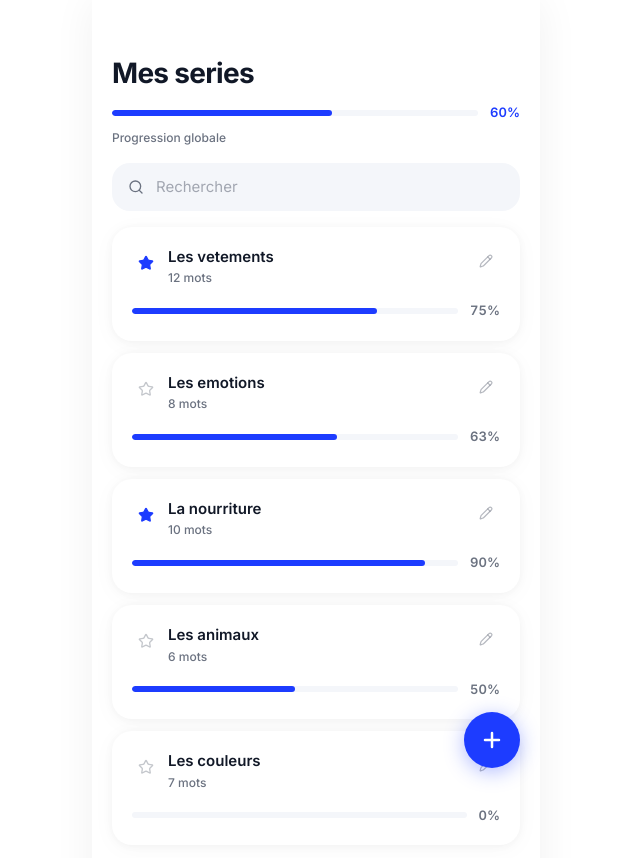
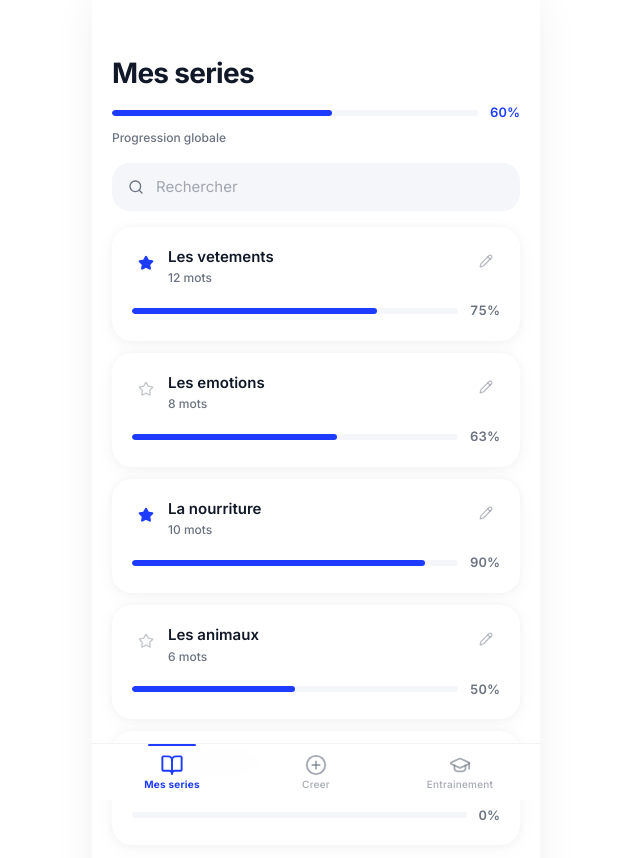
Before and after one commit to kelax12/v0-vocabulary-app-screen, a Next.js app: page / in a window 1280 px wide. Shown: the top 858 px of the page, without its empty margins (324-964 px from the left). Built offline with nearby package versions, Linux system fonts and the light colour scheme.

Commit message:
feat: add persistent bottom tab bar for unified navigation\n\nIntroduce bottom navigation with 3 tabs and adjust layout for better UX.

```diff
--- a/app/layout.tsx
+++ b/app/layout.tsx
@@ -1,6 +1,7 @@
 import type { Metadata, Viewport } from 'next'
 import { Inter } from 'next/font/google'
 import { Analytics } from '@vercel/analytics/next'
+import { AppShell } from '@/components/app-shell'
 import './globals.css'
 
 const inter = Inter({ subsets: ['latin'], variable: '--font-inter' })
@@ -44,7 +45,9 @@ export default function RootLayout({
   return (
     <html lang="fr">
       <body className={`${inter.variable} font-sans antialiased`}>
-        {children}
+        <AppShell>
+          {children}
+        </AppShell>
         <Analytics />
       </body>
     </html>
--- /dev/null
+++ b/components/app-shell.tsx
@@ -0,0 +1,18 @@
+"use client"
+
+import { usePathname } from "next/navigation"
+import { BottomNav } from "@/components/bottom-nav"
+
+const HIDDEN_NAV_PATHS = ["/train"]
+
+export function AppShell({ children }: { children: React.ReactNode }) {
+  const pathname = usePathname()
+  const hideNav = HIDDEN_NAV_PATHS.some((p) => pathname.startsWith(p))
+
+  return (
+    <>
+      {children}
+      {!hideNav && <BottomNav />}
+    </>
+  )
+}
--- /dev/null
+++ b/components/bottom-nav.tsx
@@ -0,0 +1,94 @@
+"use client"
+
+import { usePathname, useRouter } from "next/navigation"
+import { BookOpen, GraduationCap, PlusCircle } from "lucide-react"
+import { cn } from "@/lib/utils"
+
+interface NavItem {
+  label: string
+  href: string
+  icon: React.ComponentType<{ className?: string }>
+  matchPaths: string[]
+}
+
+const navItems: NavItem[] = [
+  {
+    label: "Mes series",
+    href: "/",
+    icon: BookOpen,
+    matchPaths: ["/", "/series"],
+  },
+  {
+    label: "Creer",
+    href: "/create",
+    icon: PlusCircle,
+    matchPaths: ["/create"],
+  },
+  {
+    label: "Entrainement",
+    href: "/train",
+    icon: GraduationCap,
+    matchPaths: ["/train"],
+  },
+]
+
+function isActive(pathname: string, matchPaths: string[]): boolean {
+  return matchPaths.some((mp) => {
+    if (mp === "/") return pathname === "/"
+    return pathname.startsWith(mp)
+  })
+}
+
+export function BottomNav() {
+  const pathname = usePathname()
+  const router = useRouter()
+
+  return (
+    <nav
+      className="fixed bottom-0 left-0 right-0 z-40 mx-auto max-w-md border-t border-border/50 bg-background/95 backdrop-blur-md"
+      role="navigation"
+      aria-label="Navigation principale"
+    >
+      {/* Safe area spacer for notch devices */}
+      <div className="flex items-stretch justify-around px-2 pb-[env(safe-area-inset-bottom,8px)]">
+        {navItems.map((item) => {
+          const active = isActive(pathname, item.matchPaths)
+          const Icon = item.icon
+
+          return (
+            <button
+              key={item.href}
+              onClick={() => router.push(item.href)}
+              className={cn(
+                "relative flex flex-1 flex-col items-center gap-0.5 py-2.5 transition-colors",
+                active
+                  ? "text-primary"
+                  : "text-muted-foreground/60 hover:text-muted-foreground"
+              )}
+              aria-current={active ? "page" : undefined}
+              aria-label={item.label}
+            >
+              <Icon
+                className={cn(
+                  "h-[22px] w-[22px] transition-all",
+                  active && "scale-105"
+                )}
+              />
+              <span
+                className={cn(
+                  "text-[10px] leading-tight tracking-wide",
+                  active ? "font-bold" : "font-medium"
+                )}
+              >
+                {item.label}
+              </span>
+              {active && (
+                <span className="absolute top-0 h-[2px] w-12 rounded-full bg-primary" />
+              )}
+            </button>
+          )
+        })}
+      </div>
+    </nav>
+  )
+}
--- a/components/create-series-screen.tsx
+++ b/components/create-series-screen.tsx
@@ -120,7 +120,7 @@ export function CreateSeriesScreen() {
         </div>
       </div>
 
-      <div className="flex flex-1 flex-col px-5 pb-8">
+      <div className="flex flex-1 flex-col px-5 pb-28">
         {/* Series name */}
         <section className="pt-4 pb-6">
           <label
--- a/components/my-series-dashboard.tsx
+++ b/components/my-series-dashboard.tsx
@@ -5,7 +5,6 @@ import { useRouter } from "next/navigation"
 import { DashboardHeader } from "@/components/dashboard-header"
 import { SearchBar } from "@/components/search-bar"
 import { SeriesCard } from "@/components/series-card"
-import { FloatingAddButton } from "@/components/floating-add-button"
 import {
   mockAllSeries,
   getSeriesProgress,
@@ -46,17 +45,13 @@ export function MySeriesDashboard() {
     console.log("Edit series", id)
   }, [])
 
-  const handleAddSeries = useCallback(() => {
-    router.push("/create")
-  }, [router])
-
   return (
     <div className="relative mx-auto flex min-h-dvh max-w-md flex-col bg-background shadow-[0_0_40px_rgba(0,0,0,0.06)]">
       <DashboardHeader globalProgress={globalProgress} />
 
       <SearchBar value={searchQuery} onChange={setSearchQuery} />
 
-      <main className="flex-1 px-5 pb-24">
+      <main className="flex-1 px-5 pb-28">
         <div className="flex flex-col gap-3">
           {filteredSeries.map((s) => (
             <SeriesCard
@@ -84,8 +79,6 @@ export function MySeriesDashboard() {
           )}
         </div>
       </main>
-
-      <FloatingAddButton onClick={handleAddSeries} />
     </div>
   )
 }
--- a/components/series-detail.tsx
+++ b/components/series-detail.tsx
@@ -95,7 +95,7 @@ export function SeriesDetail({ seriesId }: SeriesDetailProps) {
         />
       </main>
 
-      <div className="h-8" />
+      <div className="h-24" />
     </div>
   )
 }
--- a/components/training-screen.tsx
+++ b/components/training-screen.tsx
@@ -7,7 +7,7 @@ import { WordDisplay } from "@/components/word-display"
 import { TrainingStatsDisplay } from "@/components/training-stats"
 import { AnswerInput } from "@/components/answer-input"
 import { ActionButtons } from "@/components/action-buttons"
-import { ArrowRightLeft } from "lucide-react"
+import { ArrowRightLeft, BookOpen } from "lucide-react"
 import { getSeriesById, mockAllSeries } from "@/lib/data"
 import type { TrainingStats, TrainingResult } from "@/lib/data"
 
@@ -164,6 +164,13 @@ export function TrainingScreen() {
             >
               Retour a la serie
             </button>
+            <button
+              onClick={handleChangeSeries}
+              className="flex w-full items-center justify-center gap-2 rounded-2xl border border-border bg-background px-6 py-3.5 text-[14px] font-semibold tracking-wide text-foreground transition-all hover:bg-secondary active:scale-[0.98]"
+            >
+              <BookOpen className="h-4 w-4" />
+              Mes series
+            </button>
           </div>
         </div>
       </div>
```
